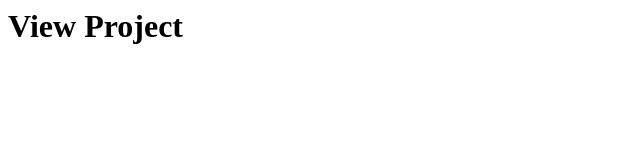
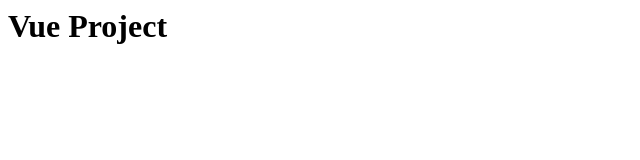
Before and after one commit to LinusMjorn/VueProject, a plain HTML site: page index.html in a window 1280 px wide. Shown: the whole page, without its empty margins (0-640 px from the left). Drawn offline with Linux system fonts and the light colour scheme.

Commit message:
spelling error

```diff
--- a/index.html
+++ b/index.html
@@ -5,7 +5,7 @@
     <title>Vue</title>
 </head>
 <body>
-    <h1> View Project
+    <h1> Vue Project
     </h1>
 
 </body>
```
